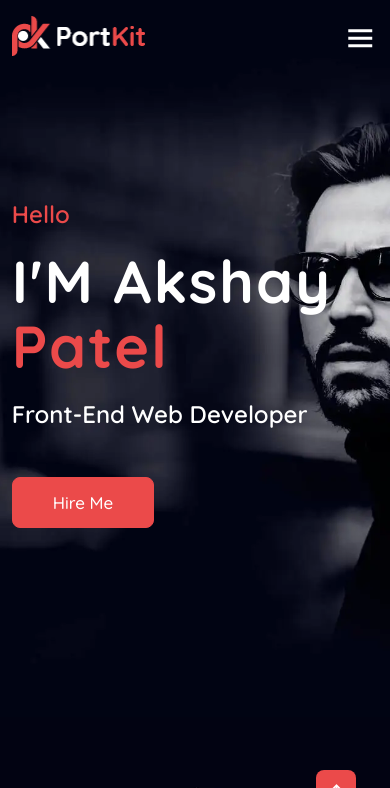
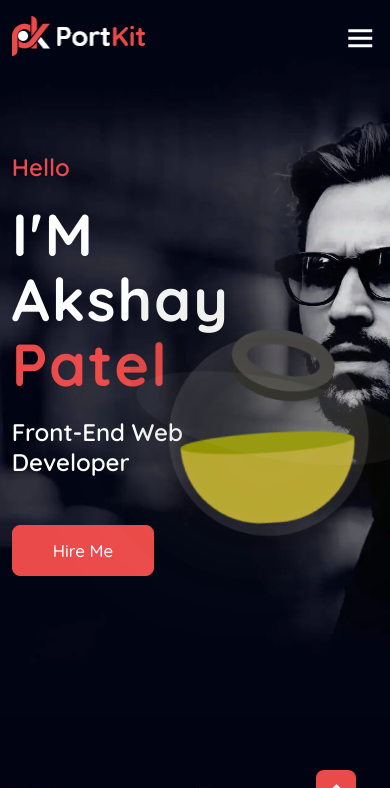
Before and after one commit to Akshay-Patel-dev/myportfolio, a PHP site: page / in a window 390 px wide; the page is wider, and only the part inside the window is pictured. Shown: the top 788 px of that part. Run offline with PHP 8.4, Linux system fonts and the light colour scheme.

Commit message:
intial version of portfolio

```diff
--- a/index.css
+++ b/index.css
@@ -69,7 +69,7 @@
 }
 .home{
 	height: 100vh;
-	width: 100%;
+	width: 100vw;
 	position: relative;
 	background: url(background.jpg);
 	background-size: cover;
@@ -113,6 +113,117 @@
 	transform: scale(1.01) translateY(-5px);
 	background: transparent;
 	border: 1px solid var(--main-color);
+}
+
+.bowl{
+    position:relative;
+    width :300px;
+    height: 300px;
+    background:rgba(255,255,255,0.1);
+    border-radius: 50%;
+    border:8px solid transparent;
+    transform-origin: bottom center;
+    animation: animate 5s linear infinite;
+}
+@keyframes animate{
+    0%{
+        filter: hue-rotate(0deg);
+        transform:rotate(0deg);
+    }
+    25% {
+        transform:rotate(15deg);
+    }
+    50%{
+        transform:rotate(0deg);
+    }
+    75%{
+        transform:rotate(-15deg);
+    }
+    100%{
+        filter: hue-rotate(360deg);
+        transform:rotate(0deg);
+    }
+}
+.bowl::before{
+    content:'';
+    position: absolute;
+    top:-15px;
+    left:50%;
+    transform :translate(-50%);
+    width:40%;
+    height:30px;
+    border:15px solid #444;
+    border-radius:50% ;
+    box-shadow: 0 10px #222;
+
+}
+
+.bowl::after{
+    content:'';
+    position: absolute;
+    top:40%;
+    left:50%;
+    transform :translate(-50%,-50%);
+    border-radius: 50%;
+    width:150%;
+    height:80px;
+    background: rgba(255,255,255,0.05);
+}
+
+.liquid{
+
+    position: absolute;
+    top: 54%;
+    left: 5px;
+    right: 5px;
+    bottom:5px;
+    background: #41c1fb;
+    border-bottom-left-radius: 150px;
+    border-bottom-right-radius: 150px;
+    filter: drop-shadow(220 220 3000px #41c1fb);
+    transform-origin: top center;
+    animation: animate-liquid 5s linear infinite;
+}
+
+@keyframes animate-liquid{
+    0%{
+        filter: hue-rotate(0deg);
+        transform:rotate(0deg);
+    }
+    25% {
+        transform:rotate(-20deg);
+    }
+    50%{
+        transform:rotate(0deg);
+    }
+    75%{
+        transform:rotate(20deg);
+    }
+    100%{
+        filter: hue-rotate(360deg);
+        transform:rotate(0deg);
+    }
+}
+.liquid::before{
+    content:'';
+    position: absolute;
+    top:-10px;
+    background: #1fa4e0;
+    filter: drop-shadow(0 0 80px #41c1fb);
+    border-radius: 50%;
+    width:100%;
+    height:20px;
+}
+
+.shadow{
+    position:absolute;
+    top:calc(50% + 150px);
+    left: 50%;
+    transform: translate(-50%,-50%);
+    width: 300px;
+    height:30px;
+    background:rgba(0,0,0,0.05);
+    border-radius: 50%;
 }
 
 header.sticky{
@@ -185,7 +296,7 @@
 	margin-bottom: 1.5rem;
 }
 .row{
-	padding: 25px;
+	padding: 20px;
 	background: #12141c;
 	border-radius: 0.5rem;
 	transition: all .20s ease;
@@ -490,10 +601,67 @@
 		top: 100%;
 	}
 	.skills-container{
-		grid-template-columns: repeat(2,1fr);
-		grid-template-columns: repeat(2,1fr);
+		grid-template-columns: repeat(2,0.5fr);
+		grid-template-rows: repeat(2,0.5fr);
+		grid-gap:50px;
+	}
+	.skill-img{
+		display:block;
+		margin:auto;
+		height:80px ;
+
+	}
+	.skill-name{
+		font-size: 30px;
+		font-weight:150;
+		text-align: center;
+		text-transform: capitalize;
+		margin:20px 0 10px;
+	}
+	.skill-info{
+		line-height: 15px;
+		font-size: 15px;
 	}
 
+	.skill-level{
+		position: absolute;
+		top:20%;
+		right: 10%;
+		width:50px;
+		height: 50px;
+		font-size: 15px;
+		border: 5px solid white;
+	}
+
+	.bowl{
+		top:40%;
+		position:relative;
+		width :200px;
+		height: 200px;
+		right:20%;
+		left:10%;
+
+	}
+
+	.portfolio-content{
+		display: grid;
+		grid-template-columns: repeat(auto-fit, minmax(200px, auto));
+
+	}
+
+	.row img{
+		height: 20%;
+		width: 100%;
+		border-radius: 0.5rem;
+		margin-bottom: 1.5rem;
+	}
+	.row{
+		padding: 15px;
+	}
+	.row h3{
+		font-size: 15px;
+		font-weight: 600;
+	}
 	:root{
 		--h1-font: 3.7rem;
 	    --h2-font: 2.7rem;
--- a/index.html
+++ b/index.html
@@ -41,6 +41,14 @@
             <h1>I'M Akshay <br> <span>Patel</span></h1>
             <h3>Front-End Web Developer</h3>
             <a href="#" class="btn">Hire Me</a>
+        </div>
+        <div class="shadow" style="position:sticky; height:50%;" >
+        <div class="bowl">
+            <div class="liquid">
+            </div>
+        </div>
+            </div>
+
         </div>
     </section>
 
@@ -150,41 +158,31 @@
                     <img src="html.png" class="skill-img" alt="">
                     <div class="skill-level">98%</div>
                     <h1 class="skill-name">HTML</h1>
-                    <p class="skill-info">Lorem ipsum dolor, sit amet
-                        consectetur adipisicing
-                        elit. Consequatur, delectus!</p>
+                    <p class="skill-info"></p>
                 </div>
                 <div class="skill-card">
                     <img src="css.png" class="skill-img" alt="">
                     <div class="skill-level">98%</div>
                     <h1 class="skill-name">CSS</h1>
-                    <p class="skill-info">Lorem ipsum dolor, sit amet
-                        consectetur adipisicing
-                        elit. Consequatur, delectus!</p>
+                    <p class="skill-info"></p>
                 </div>
                 <div class="skill-card">
                     <img src="js.png" class="skill-img" alt="">
                     <div class="skill-level">98%</div>
                     <h1 class="skill-name">JAVASCRIPT</h1>
-                    <p class="skill-info">Lorem ipsum dolor, sit amet
-                        consectetur adipisicing
-                        elit. Consequatur, delectus!</p>
+                    <p class="skill-info"></p>
                 </div>
                 <div class="skill-card">
                     <img src="nodejs.png" class="skill-img" alt="">
                     <div class="skill-level">98%</div>
                     <h1 class="skill-name">node.js</h1>
-                    <p class="skill-info">Lorem ipsum dolor, sit amet
-                        consectetur adipisicing
-                        elit. Consequatur, delectus!</p>
+                    <p class="skill-info"></p>
                 </div>
                 <div class="skill-card">
                     <img src="reactjs.png" class="skill-img" alt="">
                     <div class="skill-level">98%</div>
                     <h1 class="skill-name">REACT JS</h1>
-                    <p class="skill-info">Lorem ipsum dolor, sit amet
-                        consectetur adipisicing
-                        elit. Consequatur, delectus!</p>
+                    <p class="skill-info"></p>
                 </div>
 
             </div>
--- a/texst.css
+++ b/texst.css
@@ -11,6 +11,8 @@
     height: 300px;
     background:rgba(255,255,255,0.1);
     border-radius: 50%;
+    color:blue;
+
     border:8px solid transparent;
     transform-origin: bottom center;
     animation: animate 5s linear infinite;
@@ -44,6 +46,8 @@
     height:30px;
     border:15px solid #444;
     border-radius:50% ;
+    color:blue;
+
     box-shadow: 0 10px #222;
 
 }
@@ -68,6 +72,7 @@
     right: 5px;
     bottom:5px;
     background: #41c1fb;
+
     border-bottom-left-radius: 150px;
     border-bottom-right-radius: 150px;
     filter: drop-shadow(0 0 80px #41c1fb);
--- a/text.html
+++ b/text.html
@@ -12,10 +12,8 @@
         <div class="shadow"></div>
         <div class="bowl">
             <div class="liquid">
-
             </div>
         </div>
-
             </div>
         </div>
     </section>
```
